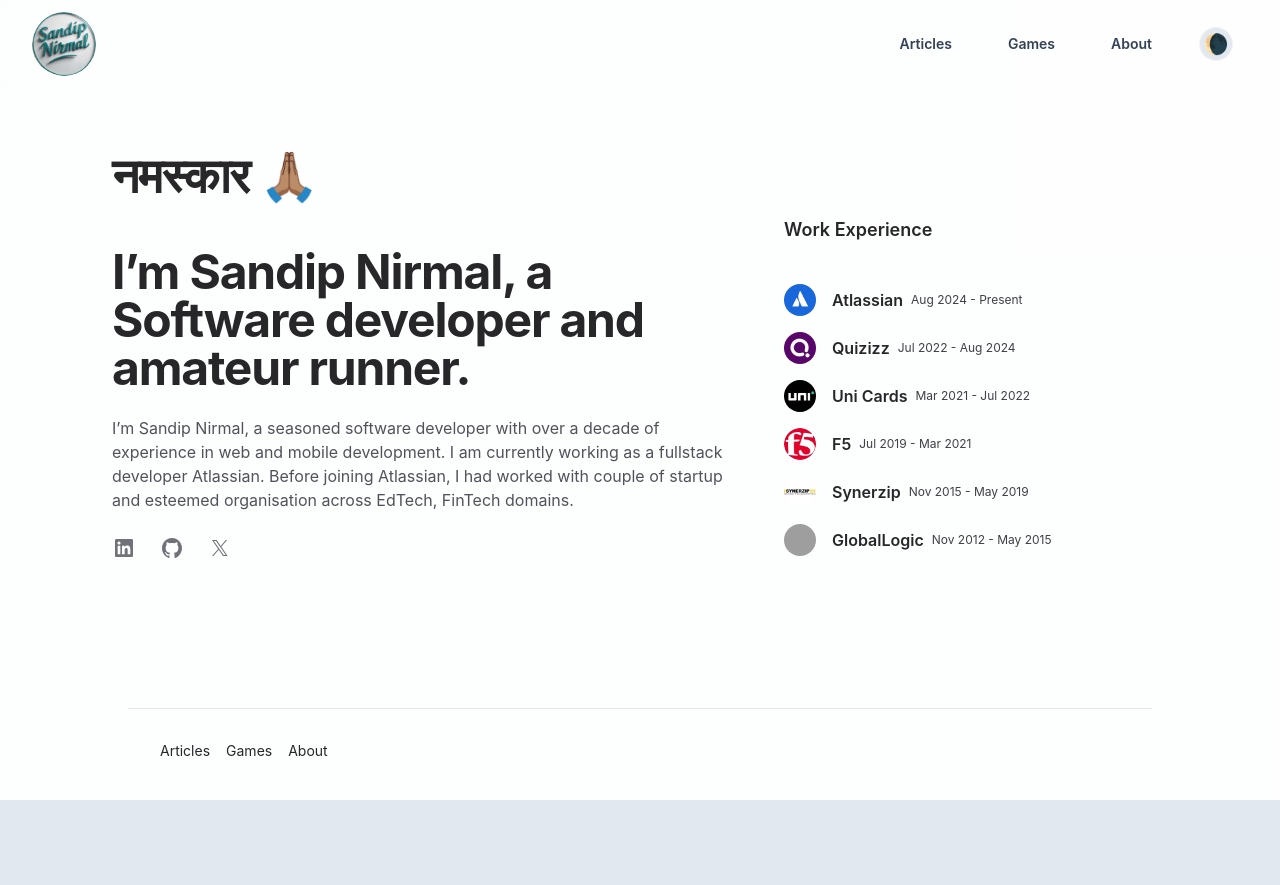
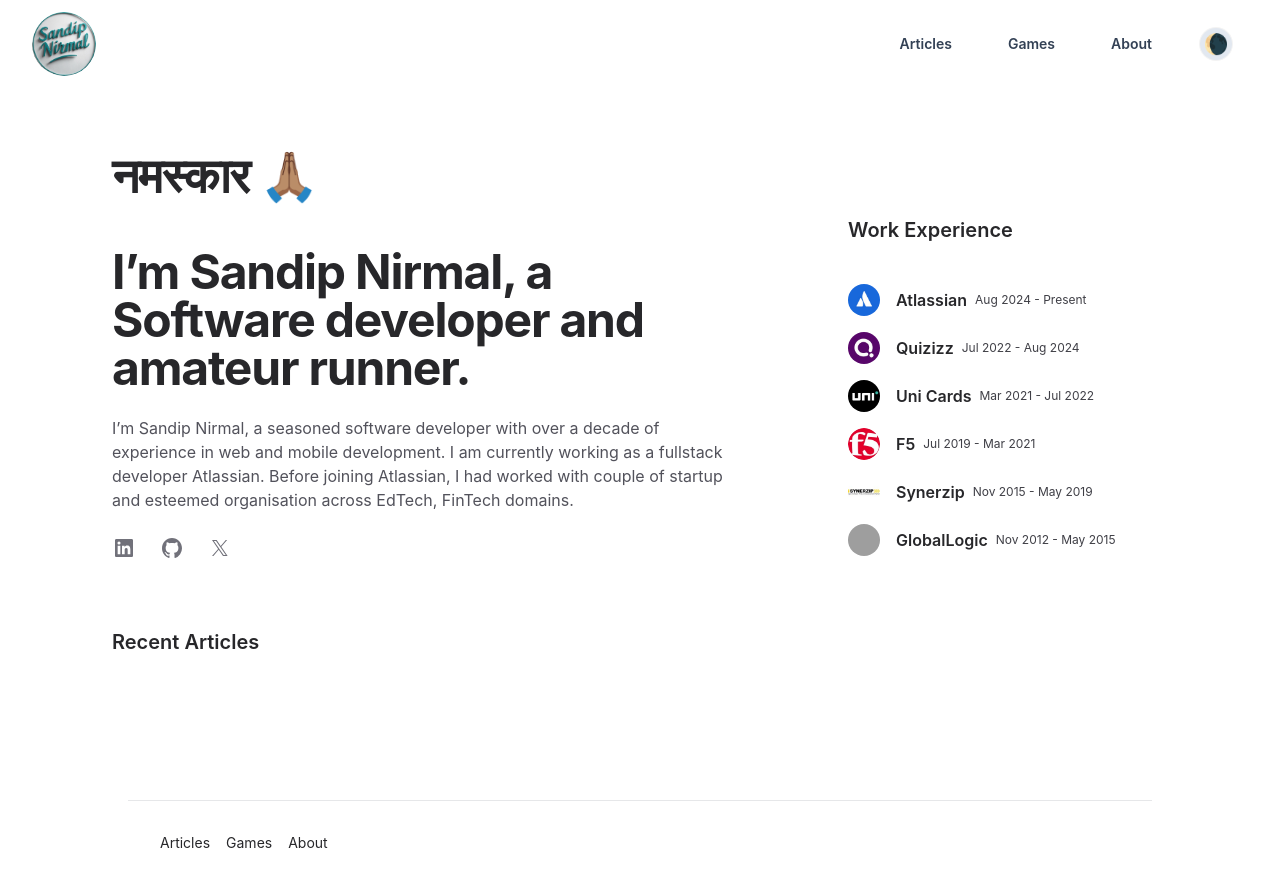
Before and after one commit to SandipNirmal/sandipnirmal.in, a SvelteKit app: page / in a window 1280 px wide. Before the commit the page ends 800 px from the top, so only its background shows below. Built offline with nearby package versions, Linux system fonts and the light colour scheme; grey boxes are pictures that could not be loaded.

Commit message:
chore: updating navbar action

```diff
--- a/src/app.css
+++ b/src/app.css
@@ -5,11 +5,11 @@
 @import url('https://fonts.googleapis.com/css2?family=Inter:ital,opsz,wght@0,14..32,100..900;1,14..32,100..900&display=swap');
 
 html {
-	@apply bg-slate-200 text-zinc-800 transition-colors duration-500 ease-in-out;
+	@apply bg-white/95 text-zinc-800 transition-colors duration-500 ease-in-out;
 }
 
 html.dark {
-	@apply bg-black text-slate-100;
+	@apply bg-zinc-900 text-slate-100;
 }
 
 body {
--- a/src/lib/components/Navbar.svelte
+++ b/src/lib/components/Navbar.svelte
@@ -86,7 +86,7 @@
 								class="w-full transition hover:text-teal-500 focus:text-teal-500 dark:hover:text-teal-400 dark:focus:text-teal-400"
 								class:text-teal-500={$page.url.pathname === nav.link}
 							>
-								<a href={nav.link} class="block px-2">
+								<a href={nav.link} class="block px-2" onclick={toggleNavModal}>
 									{nav.name}
 								</a>
 							</li>
--- a/src/routes/+page.svelte
+++ b/src/routes/+page.svelte
@@ -9,7 +9,7 @@
 </svelte:head>
 
 <article>
-	<div class="flex flex-wrap">
+	<section class="flex flex-wrap justify-between">
 		<div class="max-w-2xl pr-12">
 			<div>
 				<h1 class="text-4xl font-bold tracking-tight text-zinc-800 sm:text-5xl dark:text-zinc-100">
@@ -28,8 +28,11 @@
 			</div>
 		</div>
 		<div class="my w-80 pt-16">
-			<h4 class="text-lg font-semibold">Work Experience</h4>
+			<h4 class="text-xl font-semibold">Work Experience</h4>
 			<Experience size="sm" />
 		</div>
-	</div>
+	</section>
+	<section class="py-8">
+		<h4 class="text-xl font-semibold">Recent Articles</h4>
+	</section>
 </article>
```
